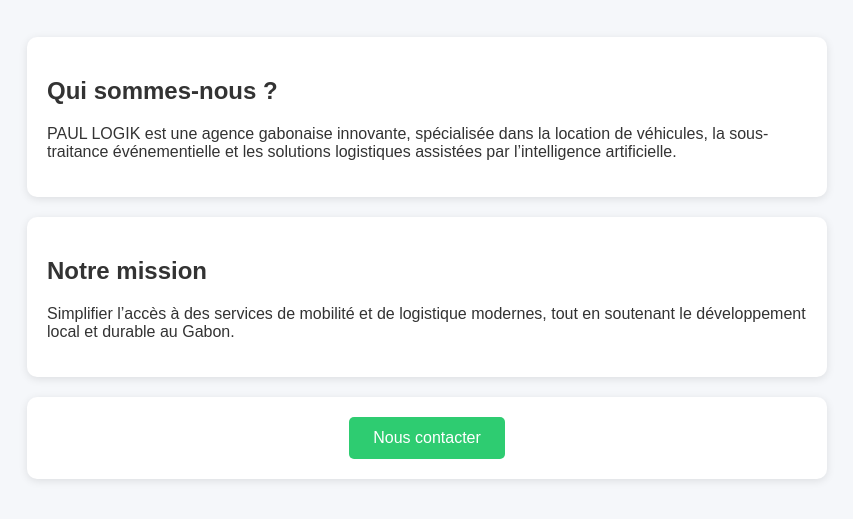
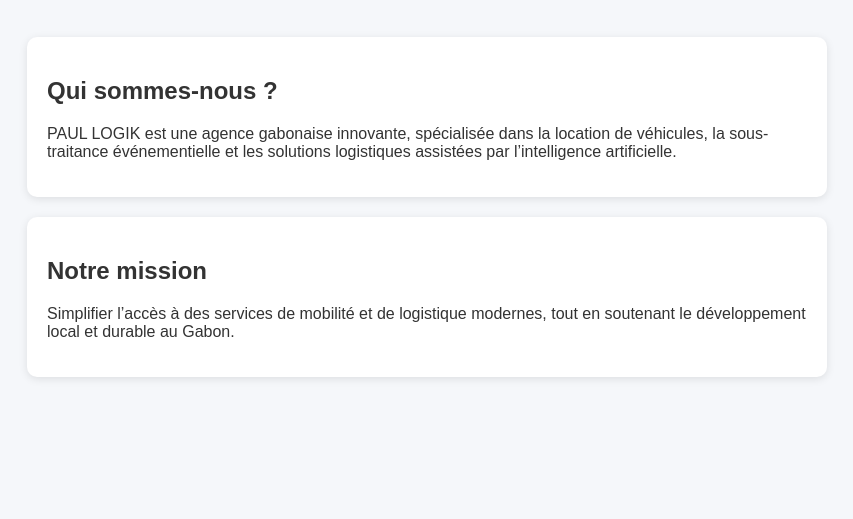
Before and after one commit to BEKALE-EMANE/paul-logik-site, a plain HTML site: page index.html in a window 1280 px wide. Shown: the part 275-794 px from the top of the page, without its empty margins (213-1066 px from the left). Drawn offline with Linux system fonts and the light colour scheme.

Commit message:
Update index.html

```diff
--- a/index.html
+++ b/index.html
@@ -60,10 +60,6 @@
         <p>Simplifier l’accès à des services de mobilité et de logistique modernes, tout en soutenant le développement local et durable au Gabon.</p>
     </section>
 
-    <section style="text-align:center;">
-  <a href="contact.html"><button>Nous contacter</button></a>
-</section>
-
 
 </body>
 </html>
```
